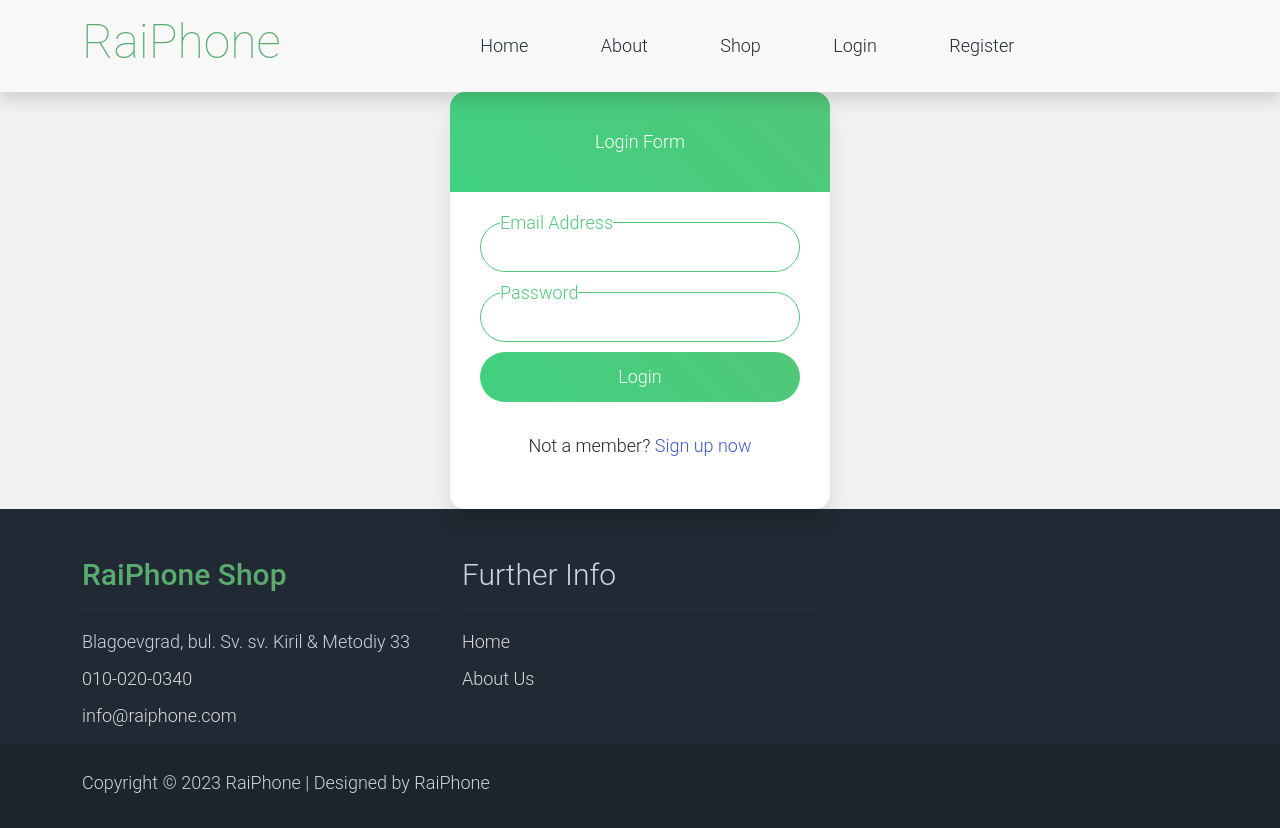
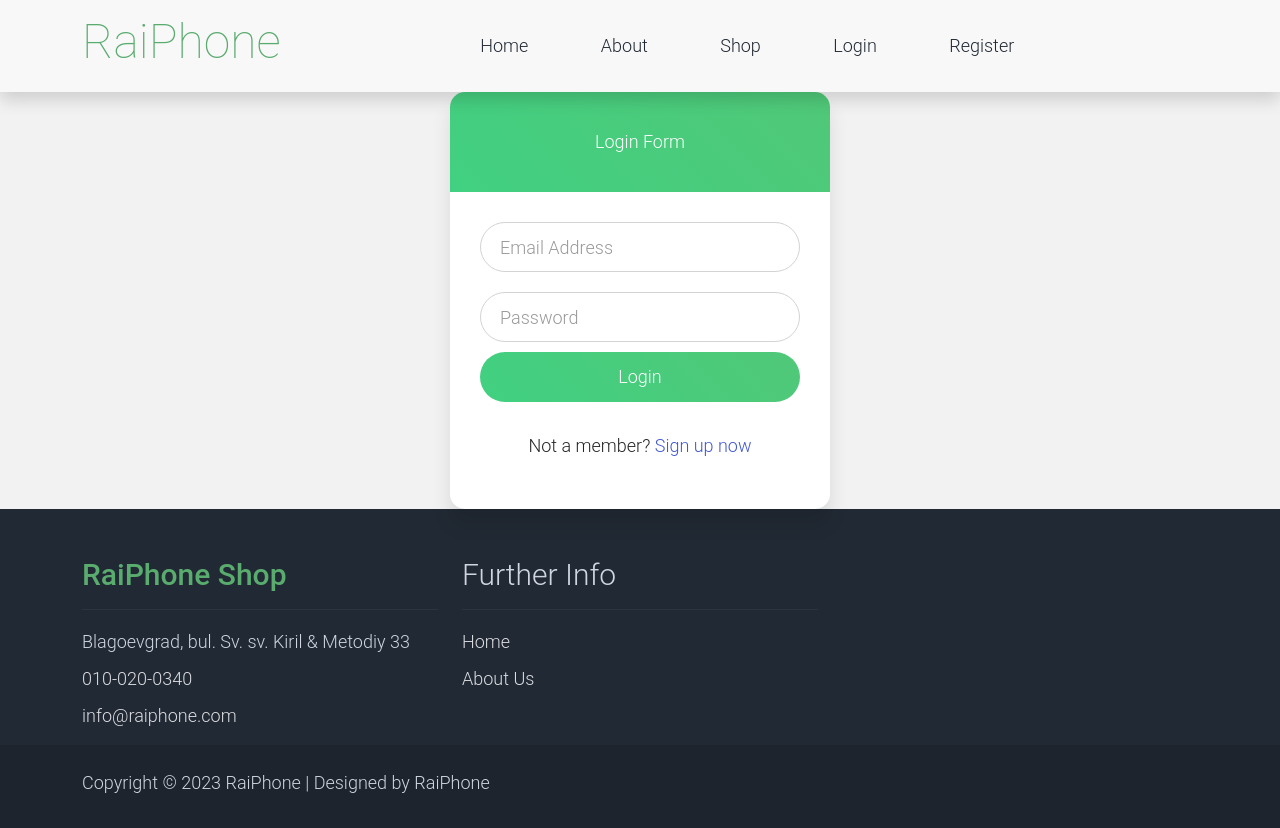
Before and after one commit to GeorgiRaichev/RaiPhone, a React (Vite) app in the folder client/: page /login in a window 1280 px wide. Built offline with nearby package versions, Linux system fonts and the light colour scheme.

Commit message:
Update Login.jsx

```diff
--- a/client/src/components/Login/Login.jsx
+++ b/client/src/components/Login/Login.jsx
@@ -19,11 +19,11 @@
                 </div>
                 <form onSubmit={onSubmit}>
                     <div className="field">
-                        <input type="email" name="email"  onChange={onChange} value={values.email} />
+                        <input type="email" name="email"  onChange={onChange} value={values.email} required/>
                             <label>Email Address</label>
                     </div>
                     <div className="field">
-                        <input type="password" name="password" onChange={onChange} value={values.password} />
+                        <input type="password" name="password" onChange={onChange} value={values.password} required />
                             <label>Password</label>
                     </div>
                     <div className="field">
```
